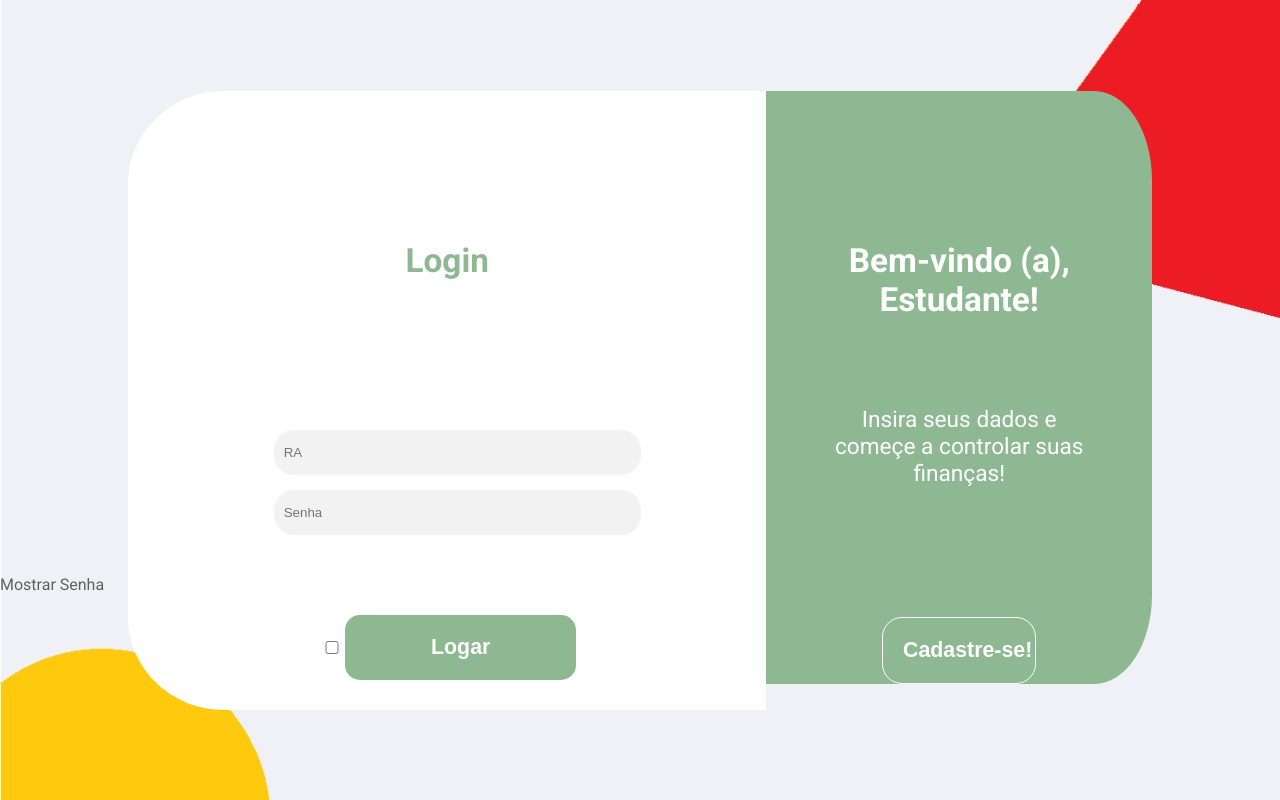
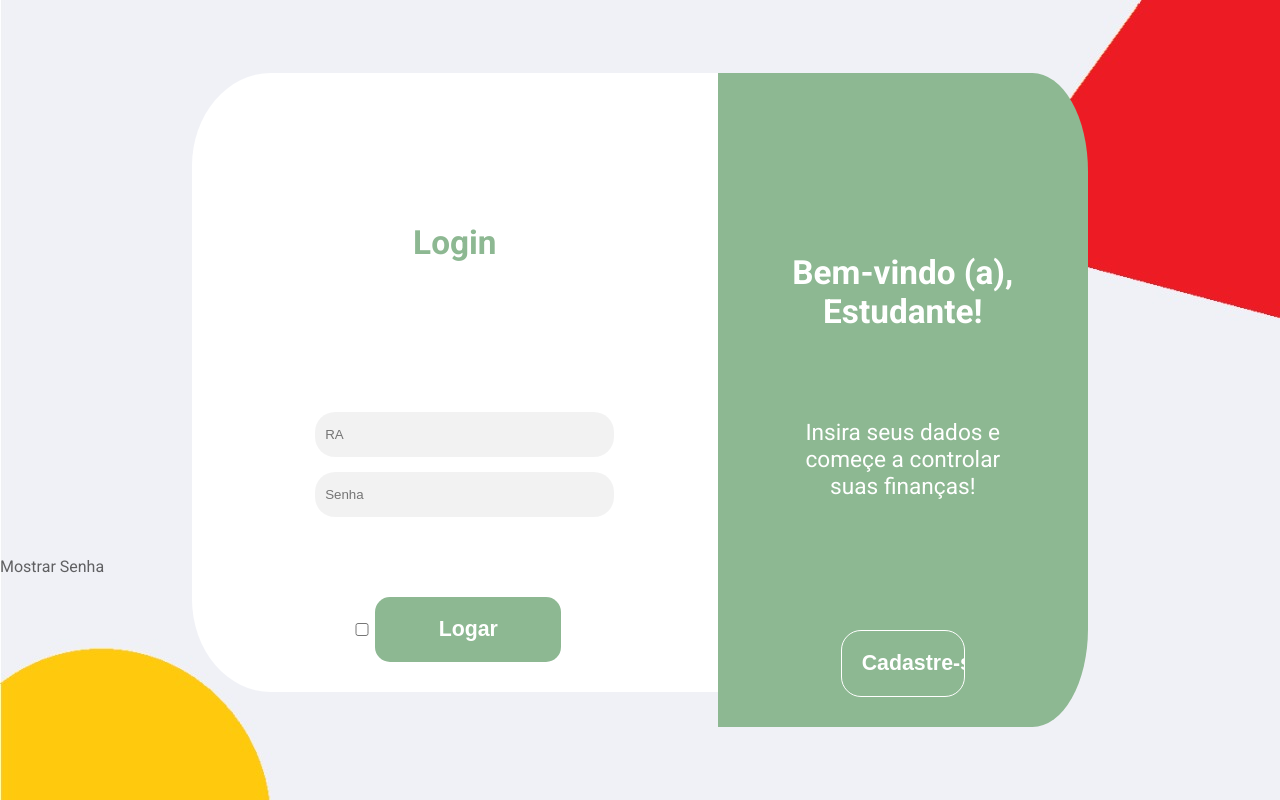
Before and after one commit to SundaeRaul/desafio3, a React (Create React App) app: page /Login in a window 1280 px wide. Built offline with nearby package versions, Linux system fonts and the light colour scheme.

Commit message:
Alteracoes dia 29/10

```diff
--- a/src/components/Login-Components/Login-Branco.css
+++ b/src/components/Login-Components/Login-Branco.css
@@ -7,7 +7,7 @@
     padding: 30px;
 }
 
-.branco input{
+input.LoginForm{
     outline: none;
     background: rgba(0, 0, 0, .05);
     border: none;
@@ -31,7 +31,7 @@ form{
     color: #8DB892;
 }
 
-.branco input#MostrarSenha{
+input.MostrarSenha{
     width: 20px;
 }
 
--- a/src/components/Login-Components/Login-Branco.jsx
+++ b/src/components/Login-Components/Login-Branco.jsx
@@ -3,17 +3,17 @@ import './Login-Branco.css';
 
 
 
- function DivBranca () {
+ function DivBranca (props) {
     return (
             <div class="branco">
                <h2>Login</h2>
                <form>
-                  <input type="text" placeholder="RA"/>
-                  <input type="password" placeholder="Senha"/>
+                  <input className="LoginForm" type="text" placeholder="RA"/>
+                  <input className="LoginForm" type="password" placeholder="Senha"/>
                </form>
 
-               <input type="checkbox" id="MostrarSenha" name="vehicle1" value="Bike"/>
-               <label for="Senha">Mostrar Senha</label>
+               <input type="checkbox" className="MostrarSenha"/>
+               <label for="Senha">{props.label}</label>
 
                <button type="submit" class="button">Logar</button>
             </div>
--- a/src/components/Login-Components/Login-Verde.css
+++ b/src/components/Login-Components/Login-Verde.css
@@ -1,10 +1,10 @@
 .verde{
     width: 40%;
     height: 100%;
-    background: #8DB892;
-    border-radius: 0 15% 15% 0;
+    background:#8DB892;
+    border-radius:0 15% 15% 0;
     text-align: center;
-    margin: 0;
+    padding: 30px;
 }
 
  .verde h2{
--- a/src/pages/Login.js
+++ b/src/pages/Login.js
@@ -1,5 +1,4 @@
 import React from 'react';
-import Raul from '../components/Raul';
 import DivBranca from'../components/Login-Components/Login-Branco';
 import DivVerde from'../components/Login-Components/Login-Verde';
 import '../styles/Login.css';
@@ -11,7 +10,7 @@ function Login(){
       <div className="corpo">
          <div id="container">
             <div id="box">
-               <DivBranca/>
+               <DivBranca label="Mostrar Senha"/>
                <DivVerde/>
             </div>
          </div>
--- a/src/styles/Login.css
+++ b/src/styles/Login.css
@@ -19,8 +19,8 @@
 }
 
 div#box {
-    width: 80%;
-    height: 80%;
+    width: 70%;
+    height: 100%;
     display: flex;
     border-radius: 15%;
 }
```
